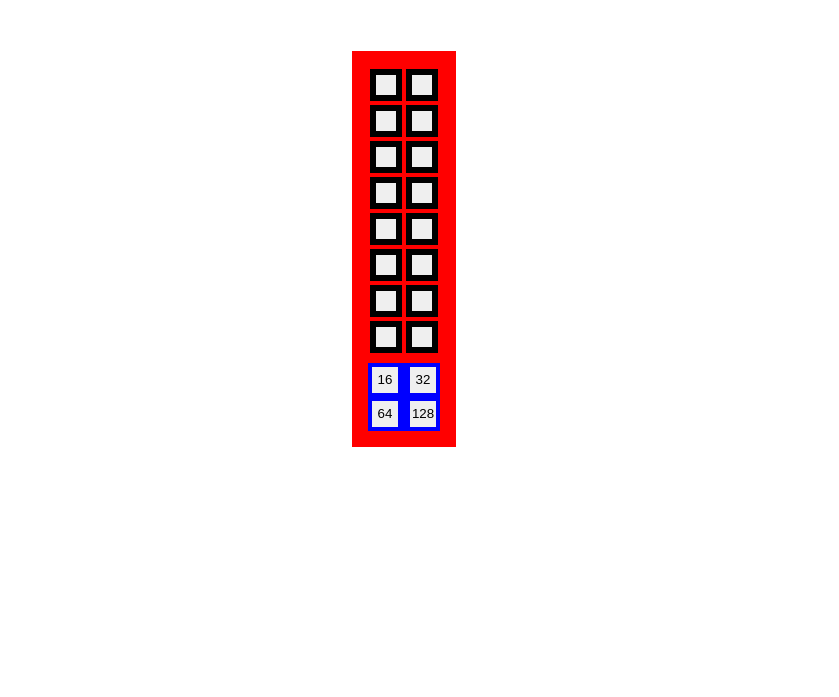
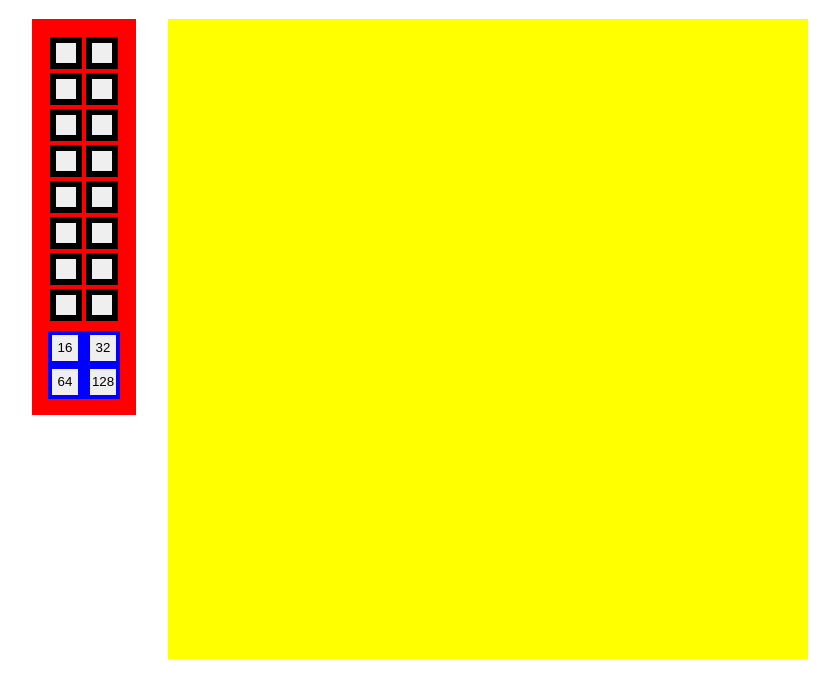
Before and after one commit to Lemuren/etch-a-sketch, a plain HTML site: page index.html in a window 1280 px wide. Shown: the part 61-758 px from the top of the page, without its empty margins (236-1075 px from the left). Drawn offline with Linux system fonts and the light colour scheme.

Commit message:
Fix height of side-panel and set size of canvas

```diff
--- a/style.css
+++ b/style.css
@@ -14,7 +14,8 @@ h1 {
 .sidepanel {
     background: red;
     padding: 8px;
-    margin: 32px;
+    margin: 0 32px 32px 32px;
+    height: 100%;
 }
 
 .color-picker {
@@ -55,3 +56,15 @@ h1 {
 
     border-style: none;
 }
+
+
+
+
+
+
+.canvas {
+    background: yellow;
+
+    width: 640px;
+    height: 640px;
+}
```
